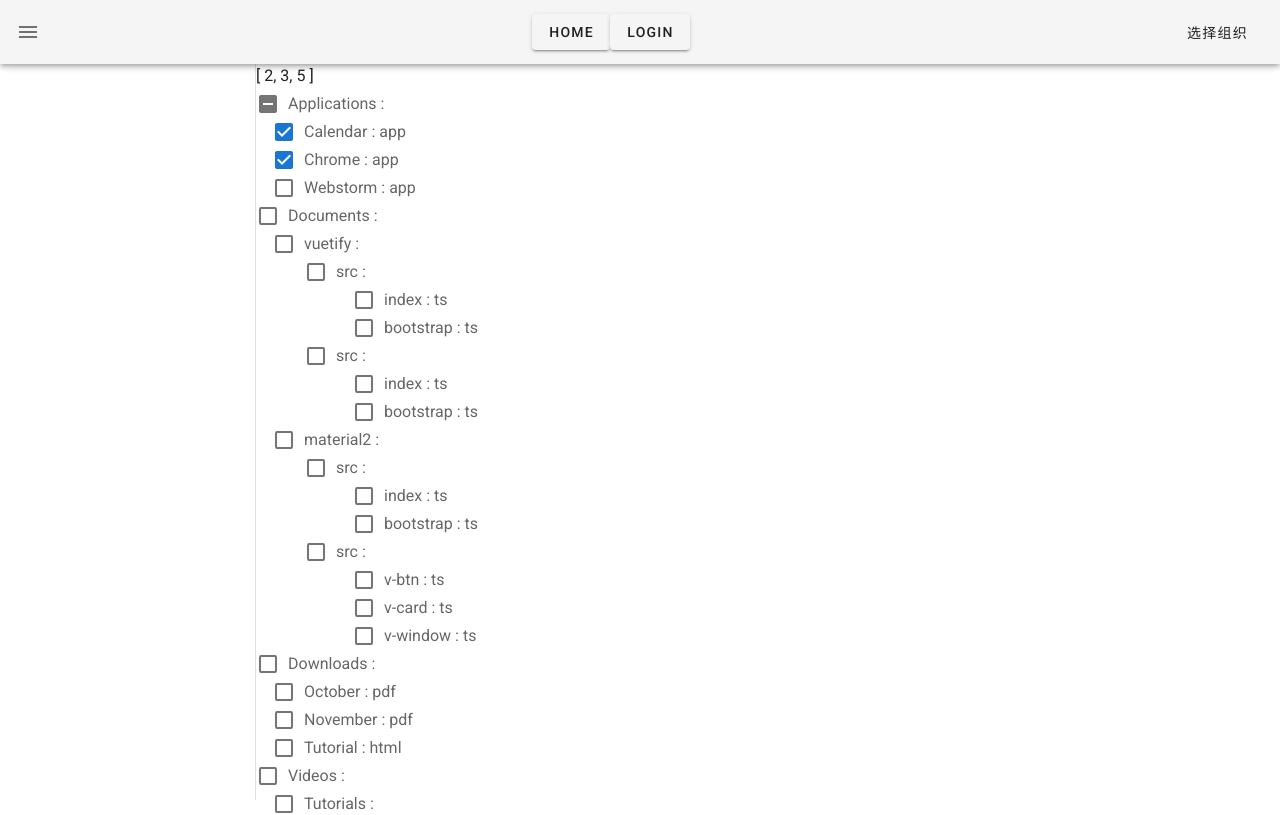
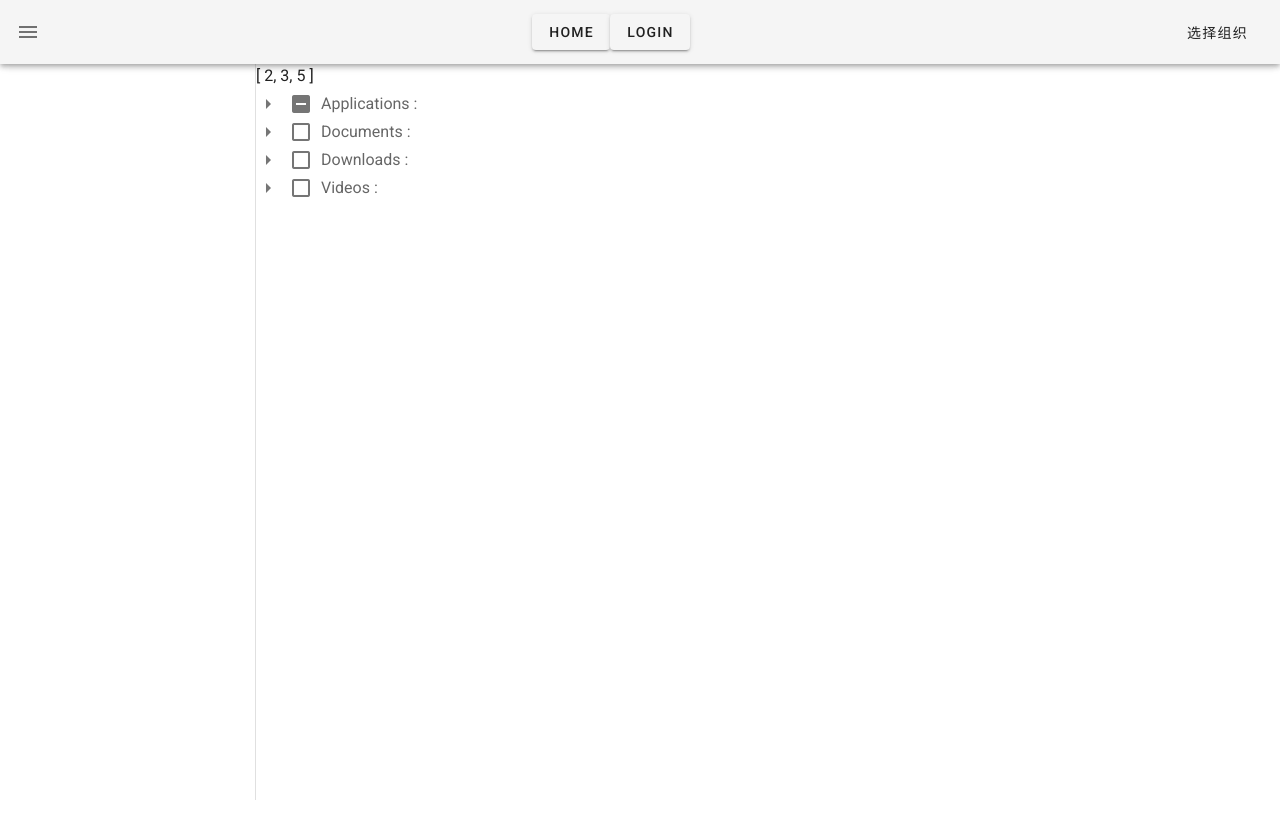
Before and after one commit to vspirit803/sora-flow-fe, a Vue app: page /test in a window 1280 px wide. Shown: the top 815 px of the page. Built offline with nearby package versions, Linux system fonts and the light colour scheme.

Commit message:
feat(duplicate-tree): allow expansion and contraction of nodes when there are child nodes

```diff
--- a/src/components/DuplicateTreeNode.vue
+++ b/src/components/DuplicateTreeNode.vue
@@ -1,6 +1,6 @@
 <!--可带有重复值的树结点-->
 <template>
-  <div :class="'ml-' + level * 4">
+  <div :style="`margin-left: ${level * 24}px;`">
     <v-checkbox
       class="mt-0"
       :input-value="isSelected"
@@ -8,9 +8,24 @@
       :label="item[textKey]"
       hide-details
       @click="onSelect(!isSelected)"
-    />
+    >
+      <template #prepend>
+        <v-icon
+          v-if="item[childrenKey] && item[childrenKey].length"
+          @click="isExpanded = !isExpanded"
+        >
+          {{ isExpanded ? 'mdi-menu-down' : 'mdi-menu-right' }}
+        </v-icon>
+        <v-icon
+          v-else
+          class="mr-6"
+        >
+          mdi-blank
+        </v-icon>
+      </template>
+    </v-checkbox>
 
-    <template v-if="item[childrenKey] && item[childrenKey].length">
+    <template v-if="isExpanded && item[childrenKey] && item[childrenKey].length">
       <DuplicateTreeNode
         v-for="eachNode of item[childrenKey]"
         :key="eachNode[valueKey]"
@@ -23,7 +38,7 @@
 </template>
 
 <script lang="ts">
-import { computed, defineComponent } from '@vue/composition-api';
+import { computed, defineComponent, ref } from '@vue/composition-api';
 
 function extractValues(item: Record<string, unknown>, valueKey: string, childrenKey: string): Array<string> {
   if (Array.isArray(item[childrenKey]) && (item[childrenKey] as Array<Record<string, unknown>>).length) {
@@ -71,6 +86,8 @@ export default defineComponent({
       isLeaf.value ? false : !isSelected.value && allValues.some((eachValue) => props.value.includes(eachValue)),
     );
 
+    const isExpanded = ref(false);
+
     function onSelect(value: boolean) {
       const newValues = new Set(props.value);
 
@@ -82,7 +99,7 @@ export default defineComponent({
 
       emit('change', Array.from(newValues));
     }
-    return { onSelect, allValues, isSelected, isIndeterminate, isLeaf };
+    return { onSelect, allValues, isSelected, isIndeterminate, isLeaf, isExpanded };
   },
 });
 </script>
```
